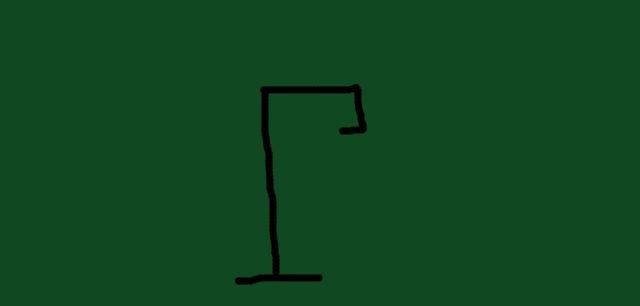
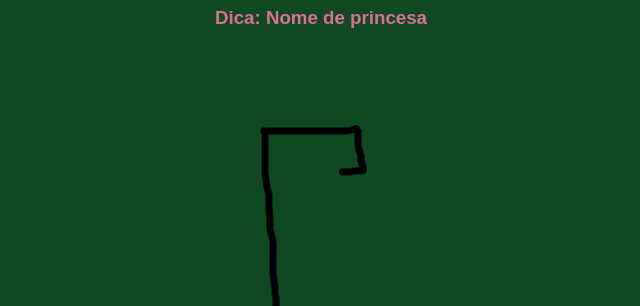
Before and after one commit to jeniferSilveira/testeForca, a plain HTML site: page index.html in a window 1280 px wide. Shown: the part 73-379 px from the top of the page, without its empty margins (319-959 px from the left). Drawn offline with Linux system fonts and the light colour scheme.

Commit message:
adicionado dica

```diff
--- a/index.html
+++ b/index.html
@@ -10,6 +10,7 @@
 <body>
 
         <h1>JOGO DA FORCA</h1>
+        <h3>Dica: Nome de princesa</h3>
         <img id="imagem" src="img/forca0.png">
         <div id="exibicao-palavra"></div>
         <input type="text" id="entrada-letra" placeholder="Chute uma letra" maxlength="1">
```
